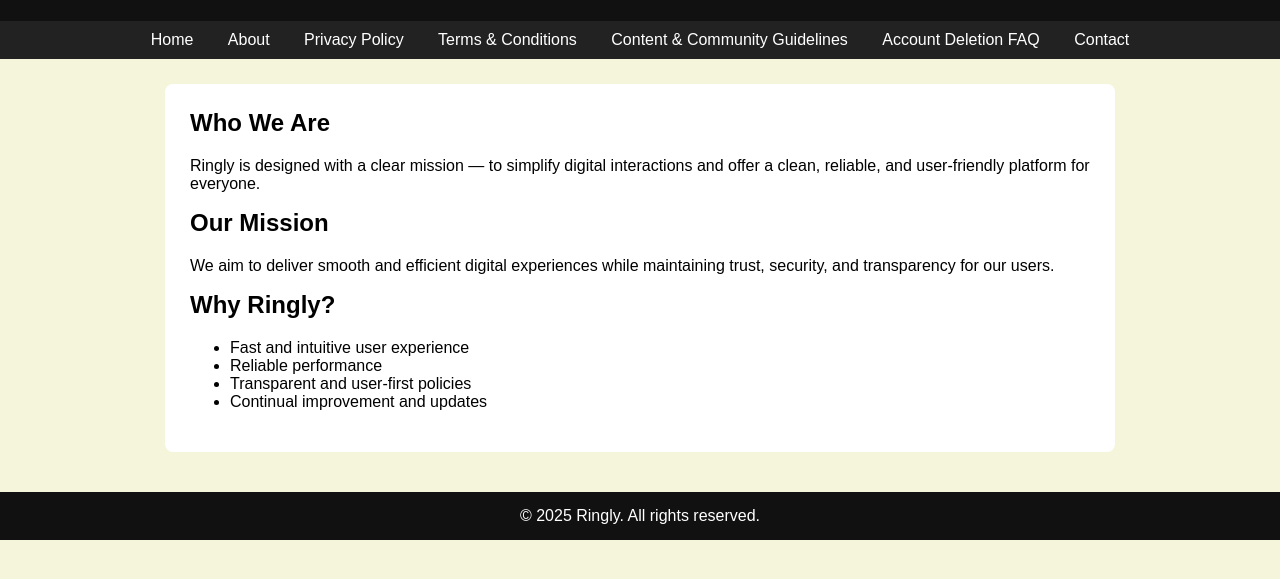
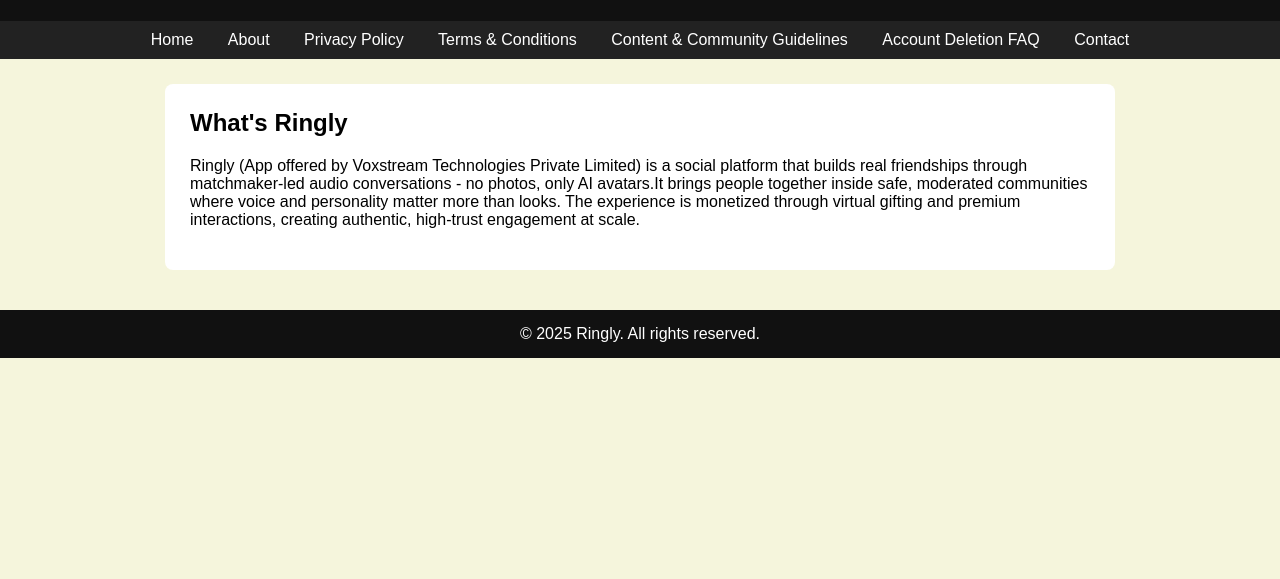
Before and after one commit to codebymagician/ringly-website, a plain HTML site: page about.html in a window 1280 px wide. Shown: the part 159-738 px from the top of the page. Drawn offline with Linux system fonts and the light colour scheme.

Commit message:
about sec text

```diff
--- a/about.html
+++ b/about.html
@@ -68,25 +68,11 @@
 </nav>
 
 <div class="container">
-    <h2>Who We Are</h2>
+    <h2>What's Ringly</h2>
     <p>
-        Ringly is designed with a clear mission — to simplify digital interactions and offer
-        a clean, reliable, and user-friendly platform for everyone.
+        Ringly (App offered by Voxstream Technologies Private Limited) is a social platform that builds real friendships through matchmaker-led audio conversations - no photos, only AI avatars.It brings people together inside safe, moderated communities where voice and personality matter more than looks.
+        The experience is monetized through virtual gifting and premium interactions, creating authentic, high-trust engagement at scale.
     </p>
-
-    <h2>Our Mission</h2>
-    <p>
-        We aim to deliver smooth and efficient digital experiences while maintaining trust,
-        security, and transparency for our users.
-    </p>
-
-    <h2>Why Ringly?</h2>
-    <ul>
-        <li>Fast and intuitive user experience</li>
-        <li>Reliable performance</li>
-        <li>Transparent and user-first policies</li>
-        <li>Continual improvement and updates</li>
-    </ul>
 </div>
 
 <footer>© 2025 Ringly. All rights reserved.</footer>
```
